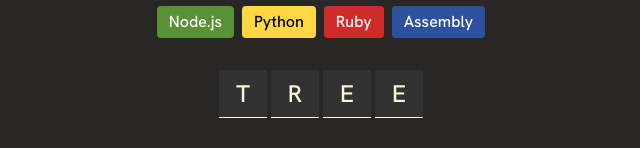
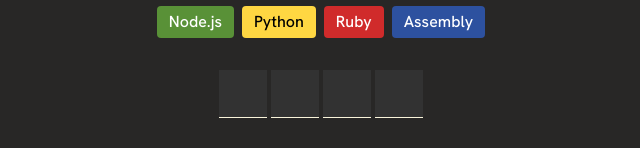
Before and after one commit to iabdwahab/assembly-endgame, a React (Vite) app: page / in a window 1280 px wide. Shown: the part 186-334 px from the top of the page, without its empty margins (319-959 px from the left). Built offline with nearby package versions, Linux system fonts and the light colour scheme.

Commit message:
Hide Word Letters on the beginning.

```diff
--- a/src/components/WordContainer.jsx
+++ b/src/components/WordContainer.jsx
@@ -1,9 +1,10 @@
 import WordLetter from "./WordLetter"
 
 const WordContainer = ({ word }) => {
+  const { lettersDetails } = word;
 
-  const wordJSX = word.split('').map((letter, index) => (
-    <WordLetter key={index} letter={letter} />
+  const wordJSX = lettersDetails.map((letter, index) => (
+    <WordLetter key={index} letter={letter.letterText} isDisplayed={letter.isDisplayed} />
   ))
 
   return (
--- a/src/components/WordLetter.jsx
+++ b/src/components/WordLetter.jsx
@@ -1,6 +1,6 @@
-const WordLetter = ({ letter }) => {
+const WordLetter = ({ letter, isDisplayed }) => {
   return (
-    <p className="flex justify-center items-center bg-[#323232] border-b border-[#F9F4DA] w-12 h-12 text-ellipsis text-[#F9F4DA] text-2xl font-medium">{letter}</p>
+    <p className="flex justify-center items-center bg-[#323232] border-b border-[#F9F4DA] w-12 h-12 text-ellipsis text-[#F9F4DA] text-2xl font-medium">{isDisplayed && letter}</p>
   )
 }
 
--- a/src/utils.js
+++ b/src/utils.js
@@ -1,5 +1,13 @@
 export function getRandomWord(wordsList) {
   const randomIndex = Math.floor(Math.random() * wordsList.length);
+  const wordText = wordsList[randomIndex];
+  const lettersDetails = wordText.split('').map((letterText) => ({
+    letterText,
+    isDisplayed: false,
+  }));
 
-  return wordsList[randomIndex];
+  return {
+    wordText,
+    lettersDetails,
+  };
 }
```
